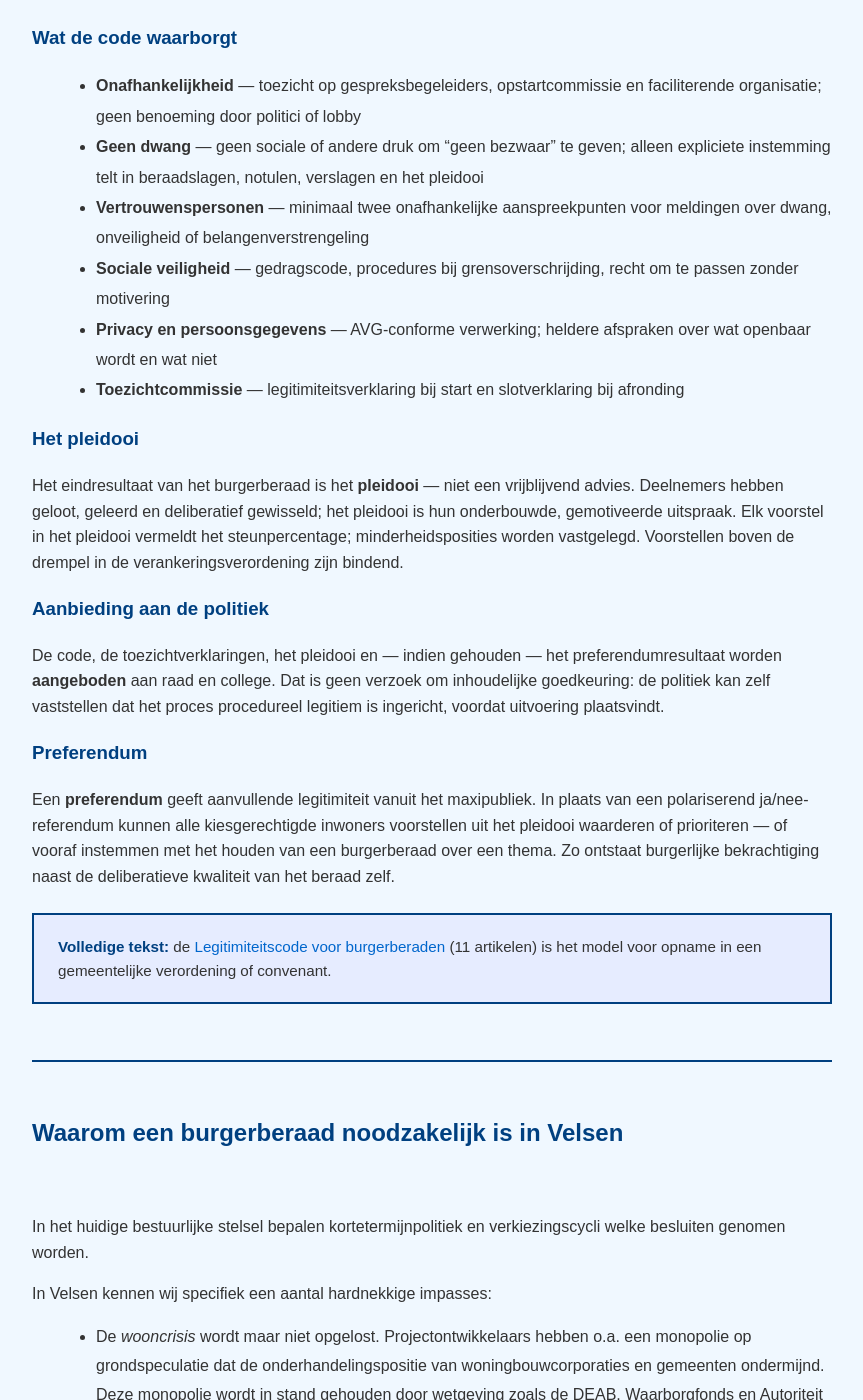
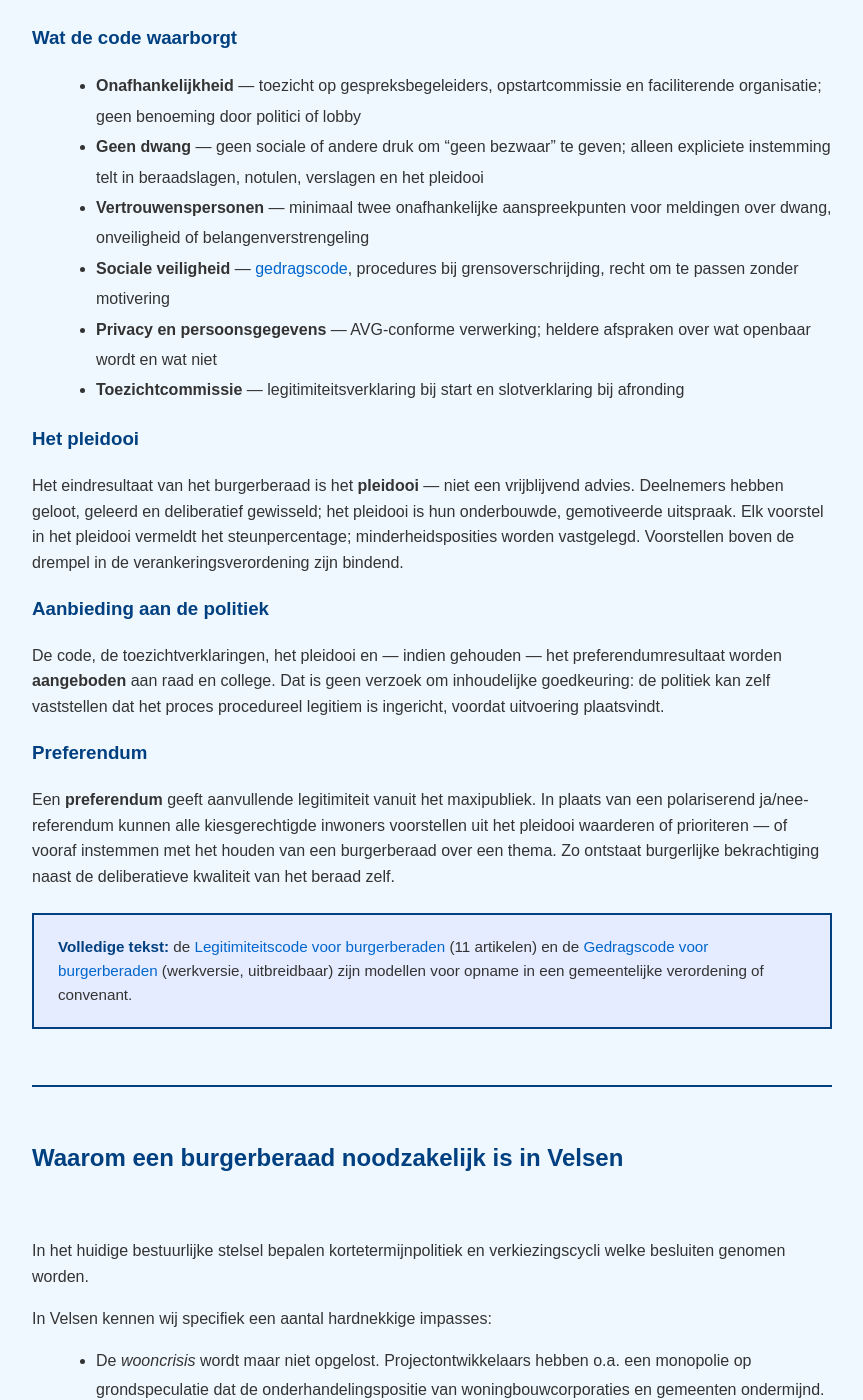
Before and after one commit to Klikblitser/VBBSKW, a Jekyll site: the page built from velsen.html, in a window 1280 px wide and 1400 px high, scrolled down 4921 px. Shown: the whole window, without its empty margins (208-1071 px from the left). Built offline with Jekyll 4.4.1, drawn with Linux system fonts in a browser that asks for light colours; some of the changed text lies outside the part shown.

Commit message:
aanpassing en nieuwe afbeelding

```diff
--- a/velsen.html
+++ b/velsen.html
@@ -465,7 +465,7 @@ description: Loting en burgerparticipatie — geschiedenis en aanmelding Velsen
     <li><strong>Onafhankelijkheid</strong> &mdash; toezicht op gespreksbegeleiders, opstartcommissie en faciliterende organisatie; geen benoeming door politici of lobby</li>
     <li><strong>Geen dwang</strong> &mdash; geen sociale of andere druk om &ldquo;geen bezwaar&rdquo; te geven; alleen expliciete instemming telt in beraadslagen, notulen, verslagen en het pleidooi</li>
     <li><strong>Vertrouwenspersonen</strong> &mdash; minimaal twee onafhankelijke aanspreekpunten voor meldingen over dwang, onveiligheid of belangenverstrengeling</li>
-    <li><strong>Sociale veiligheid</strong> &mdash; gedragscode, procedures bij grensoverschrijding, recht om te passen zonder motivering</li>
+    <li><strong>Sociale veiligheid</strong> &mdash; <a href="/gedragscode.html">gedragscode</a>, procedures bij grensoverschrijding, recht om te passen zonder motivering</li>
     <li><strong>Privacy en persoonsgegevens</strong> &mdash; AVG-conforme verwerking; heldere afspraken over wat openbaar wordt en wat niet</li>
     <li><strong>Toezichtcommissie</strong> &mdash; legitimiteitsverklaring bij start en slotverklaring bij afronding</li>
   </ul>
@@ -483,7 +483,7 @@ description: Loting en burgerparticipatie — geschiedenis en aanmelding Velsen
   <p>Een <strong>preferendum</strong> geeft aanvullende legitimiteit vanuit het maxipubliek. In plaats van een polariserend ja/nee-referendum kunnen alle kiesgerechtigde inwoners voorstellen uit het pleidooi waarderen of prioriteren &mdash; of vooraf instemmen met het houden van een burgerberaad over een thema. Zo ontstaat burgerlijke bekrachtiging naast de deliberatieve kwaliteit van het beraad zelf.</p>
 
   <div class="highlight">
-    <strong>Volledige tekst:</strong> de <a href="/legitimiteitscode.html">Legitimiteitscode voor burgerberaden</a> (11 artikelen) is het model voor opname in een gemeentelijke verordening of convenant.
+    <strong>Volledige tekst:</strong> de <a href="/legitimiteitscode.html">Legitimiteitscode voor burgerberaden</a> (11 artikelen) en de <a href="/gedragscode.html">Gedragscode voor burgerberaden</a> (werkversie, uitbreidbaar) zijn modellen voor opname in een gemeentelijke verordening of convenant.
   </div>
 </section>
 
@@ -778,6 +778,7 @@ description: Loting en burgerparticipatie — geschiedenis en aanmelding Velsen
   <h3>VBBSKW</h3>
   <ul style="margin: 0.5rem 0 1.5rem 1.5rem; line-height: 2;">
     <li><a href="/legitimiteitscode.html">Legitimiteitscode voor burgerberaden</a></li>
+    <li><a href="/gedragscode.html">Gedragscode voor burgerberaden</a></li>
     <li><a href="http://www.vbbskw.com/kleroterion.html">Kleroterion &mdash; loting per gemeente</a></li>
     <li><a href="http://www.vbbskw.com/velsen.html">Velsen &mdash; aanmelding en informatie</a></li>
     <li><a href="http://www.vbbskw.com/participatie.html">Participatiepagina</a></li>
```
